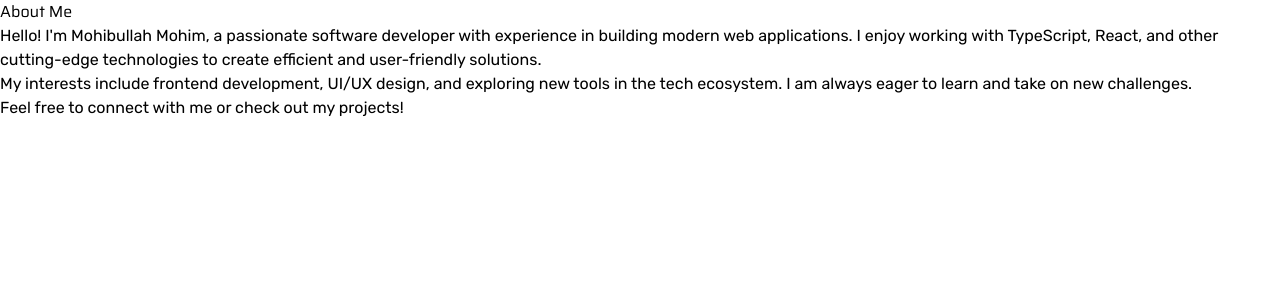
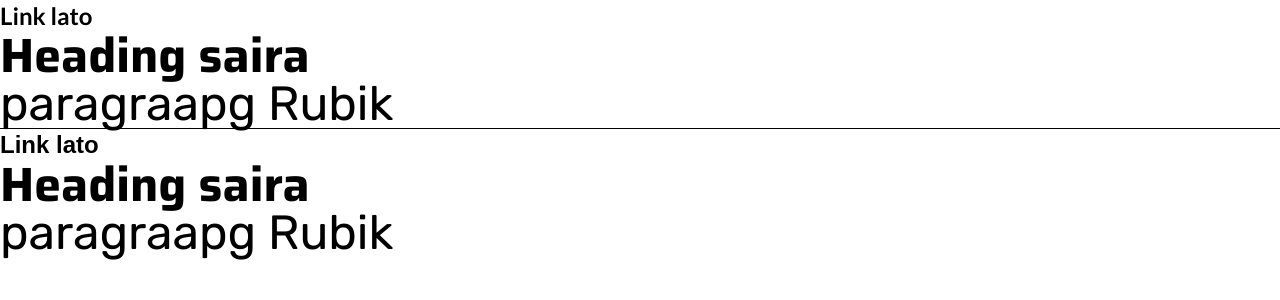
Before and after one commit to developerMohib/mohibullahmohim, a Next.js app: page /about in a window 1280 px wide. Shown: the top 300 px of the page. Built offline with nearby package versions, Linux system fonts and the light colour scheme.

Commit message:
new page run

```diff
--- a/src/app/about/page.tsx
+++ b/src/app/about/page.tsx
@@ -1,20 +1,18 @@
+import Link from "next/link";
 import React from "react";
 
 const page = () => (
-    <main className="about-page" >
-        <h1>About Me</h1>
-        <p>
-            Hello! I&apos;m Mohibullah Mohim, a passionate software developer with experience in building modern web applications.
-            I enjoy working with TypeScript, React, and other cutting-edge technologies to create efficient and user-friendly solutions.
-        </p>
-        <p>
-            My interests include frontend development, UI/UX design, and exploring new tools in the tech ecosystem.
-            I am always eager to learn and take on new challenges.
-        </p>
-        <p>
-            Feel free to connect with me or check out my projects!
-        </p>
-    </main>
+    <div>
+        <Link href={'/'} className="font-lato text-2xl font-semibold" > Link lato</Link>
+        <h1 className="font-saira text-5xl font-bold">Heading saira </h1>
+        <p className="text-5xl font-rubik">paragraapg Rubik</p>
+
+        <hr />
+
+        <Link href={'/'} className="text-2xl font-semibold" > Link lato</Link>
+        <h1 className="text-5xl font-bold">Heading saira </h1>
+        <p className="text-5xl">paragraapg Rubik</p>
+    </div>
 );
 
 export default page;
--- a/src/app/layout.tsx
+++ b/src/app/layout.tsx
@@ -1,12 +1,11 @@
 import type { Metadata } from "next";
-import { Lato, Rubik, Saira } from "next/font/google";
 import "./globals.css";
+import { lato, rubik, saira } from "@/font";
 
 
 export const metadata: Metadata = {
   title: "Mohibullah Mohim | Full Stack Developer",
-  description:
-    "I’m Mohibullah Mohim, a MERN Stack Developer passionate about building modern, scalable, and user-friendly web applications. Explore my portfolio to see projects in Next.js, Express.js, MongoDB, and more.",
+  description: "Im Mohibullah Mohim, a MERN Stack Developer...",
   keywords: [
     "Mohibullah Mohim",
     "Full Stack Developer",
@@ -16,20 +15,19 @@
     "Node.js Developer",
     "Portfolio Mohib",
     "Web Development",
-    "Developer Mohib"
+    "Developer Mohib",
   ],
   authors: [{ name: "Mohibullah Mohim" }],
   creator: "Mohibullah Mohim",
-  metadataBase: new URL("https://mohibullahmohim.com"), // replace with your live domain
+  metadataBase: new URL("https://mohibullahmohim.com"),
   openGraph: {
     title: "Mohibullah Mohim | Full Stack Developer",
-    description:
-      "Portfolio of Mohibullah Mohim, a MERN Stack Developer specializing in building scalable web applications with Next.js, React, Node.js, and MongoDB.",
+    description: "Portfolio of Mohibullah Mohim...",
     url: "https://mohibullahmohim.com",
     siteName: "Mohibullah Mohim Portfolio",
     images: [
       {
-        url: "https://res.cloudinary.com/dnfjdkspi/image/upload/v1760256217/Mohibullah-Mohim-favicon_xmnxku.jpg", // place in /public folder
+        url: "https://res.cloudinary.com/dnfjdkspi/image/upload/v1760256217/Mohibullah-Mohim-favicon_xmnxku.jpg",
         width: 1200,
         height: 630,
         alt: "Mohibullah Mohim Portfolio Preview",
@@ -39,47 +37,21 @@
     type: "website",
   },
   icons: {
-    icon: "https://res.cloudinary.com/dnfjdkspi/image/upload/v1760256217/Mohibullah-Mohim-favicon_xmnxku.jpg", // place favicon.ico inside /public
+    icon: "https://res.cloudinary.com/dnfjdkspi/image/upload/v1760256217/Mohibullah-Mohim-favicon_xmnxku.jpg",
   },
 };
 
-export const saira = Saira({
-  subsets: ["latin"],
-  variable: "--font-saira",
-  display: "swap",
-});
-
-// Lato (sans-serif)
-export const lato = Lato({
-  subsets: ["latin"],
-  variable: "--font-lato",
-  weight: ["400", "700"], // choose weights you need
-  display: "swap",
-});
-
-// Rubik (sans-serif)
-export const rubik = Rubik({
-  subsets: ["latin"],
-  variable: "--font-rubik",
-  weight: ["400", "500", "700"], // choose weights you need
-  display: "swap",
-});
-
-
-
 export default function RootLayout({
   children,
-}: Readonly<{
+}: {
   children: React.ReactNode;
-}>) {
+}) {
   return (
     <html lang="en" data-theme="dark">
       <body
         className={`${lato.variable} ${rubik.variable} ${saira.variable} antialiased`}
       >
-        <main>
-          {children}
-        </main>
+        <main>{children}</main>
       </body>
     </html>
   );
--- /dev/null
+++ b/src/font.ts
@@ -0,0 +1,21 @@
+import { Saira, Lato, Rubik } from "next/font/google";
+
+export const saira = Saira({
+  subsets: ["latin"],
+  variable: "--font-saira",
+  display: "swap",
+});
+
+export const lato = Lato({
+  subsets: ["latin"],
+  variable: "--font-lato",
+  weight: ["400", "700"],
+  display: "swap",
+});
+
+export const rubik = Rubik({
+  subsets: ["latin"],
+  variable: "--font-rubik",
+  weight: ["400", "500", "700"],
+  display: "swap",
+});
```
